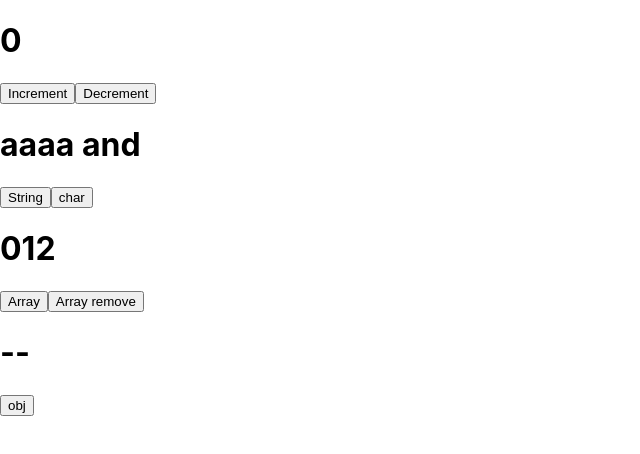
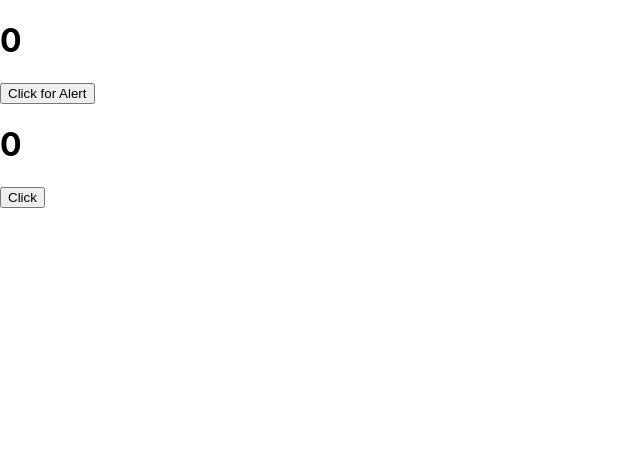
Before and after one commit to mansiakbari/Budget, a React (Create React App) app in the folder cost-app/: page / in a window 1280 px wide. Shown: the top 454 px of the page, without its empty margins (0-640 px from the left). Built offline with nearby package versions, Linux system fonts and the light colour scheme.

Commit message:
UseEffect

```diff
--- a/cost-app/src/App.js
+++ b/cost-app/src/App.js
@@ -1,5 +1,6 @@
 import React from "react";
-import Test from "./Test";
+// import TestUseState from "./TestUseState";
+import TestUseEffect from "./TestUseEffect";
 
 // import Form from "./Form";
 
@@ -7,7 +8,8 @@ const App = () => {
   return (
     <div>
       {/* <Form /> */}
-      <Test />
+      {/* <TestUseState /> */}
+      <TestUseEffect />
     </div>
   );
 };
--- a/cost-app/src/Test.js
+++ /dev/null
@@ -1,59 +0,0 @@
-import React, { useState } from "react";
-
-const Test = () => {
-  const [state, setState] = useState(0);
-  const [string, setString] = useState("aaaa and");
-  const [array, setArray] = useState([0, 1, 2]);
-  const [obj, setObj] = useState({ description: "", number: "" });
-
-  const Increment = () => {
-    setState(state + 1);
-  };
-  const Decrement = () => {
-    setState(state - 1);
-  };
-  const arrayop = () => {
-    setArray((array) => [...array, 3]);
-    setArray((array) => [4, 5]);
-  };
-  const arrayrem = () => {
-    setArray(array.splice(1));
-  };
-  const objOp = () => {
-    setObj({ ...obj, value: "" });
-    setObj(" ");
-  };
-
-  return (
-    <div>
-      <h1>{state}</h1>
-      <button onClick={Increment}>Increment</button>
-      <button onClick={Decrement}>Decrement</button>
-      <h1>{string}</h1>
-      <button
-        onClick={() => {
-          setString(string + " Added");
-        }}
-      >
-        String
-      </button>
-      <button
-        onClick={() => {
-          //   setString(string.replace(string, "a"));
-          setString(string.slice(0, 3));
-        }}
-      >
-        char
-      </button>
-      <h1>{array}</h1>
-      <button onClick={arrayop}>Array</button>
-      <button onClick={arrayrem}>Array remove</button>
-      <h1>
-        {obj.description}-{obj.number}-{obj.value}
-      </h1>
-      <button onClick={objOp}>obj</button>
-    </div>
-  );
-};
-
-export default Test;
--- /dev/null
+++ b/cost-app/src/TestUseEffect.js
@@ -0,0 +1,30 @@
+import React, { useEffect, useState } from "react";
+
+const TestUseEffect = () => {
+  const [set, setState] = useState(0);
+  const [num, setNum] = useState(0);
+  useEffect(() => {
+    alert("Clicked...");
+  }, [set]);
+  return (
+    <div>
+      <h1>{set}</h1>
+      <button
+        onClick={() => {
+          setState(set + 1);
+        }}
+      >
+        Click for Alert
+      </button>
+      <h1>{num}</h1>
+      <button
+        onClick={() => {
+          setNum(num + 1);
+        }}
+      >
+        Click
+      </button>
+    </div>
+  );
+};
+export default TestUseEffect;
--- /dev/null
+++ b/cost-app/src/TestUseState.js
@@ -0,0 +1,37 @@
+import React, { useState } from "react";
+
+const Test = () => {
+  const [increment, setIncrement] = useState(0);
+  const [decrement, setDecrement] = useState(5);
+  const [string, setString] = useState("aaaa and");
+  const [char, setChar] = useState("A");
+  const [addArray, setAdd] = useState([0, 1, 2]);
+  const [removeArray, setRemove] = useState([0, 1, 2, 3, 4, 5]);
+  const [obj, setObj] = useState({});
+
+  const operation = () => {
+    setIncrement(increment + 1);
+    setDecrement(decrement - 1);
+    setString(string + " Added New String");
+    setChar(string.replace(string, "M"));
+    setAdd((array) => [...array, 3, 4, 5]);
+    setRemove(removeArray.splice(1));
+    setObj({ ...obj, name: "Hello", number: 0 });
+  };
+
+  return (
+    <div>
+      <h1>{increment}</h1>
+      <h1>{decrement}</h1>
+      <h1>{string}</h1>
+      <h1>{char}</h1>
+      <h1>{addArray}</h1>
+      <h1>{removeArray}</h1>
+      <h1>
+        {obj.name}-{obj.number}
+      </h1>
+      <button onClick={operation}>Click Hear...</button>
+    </div>
+  );
+};
+export default Test;
```
